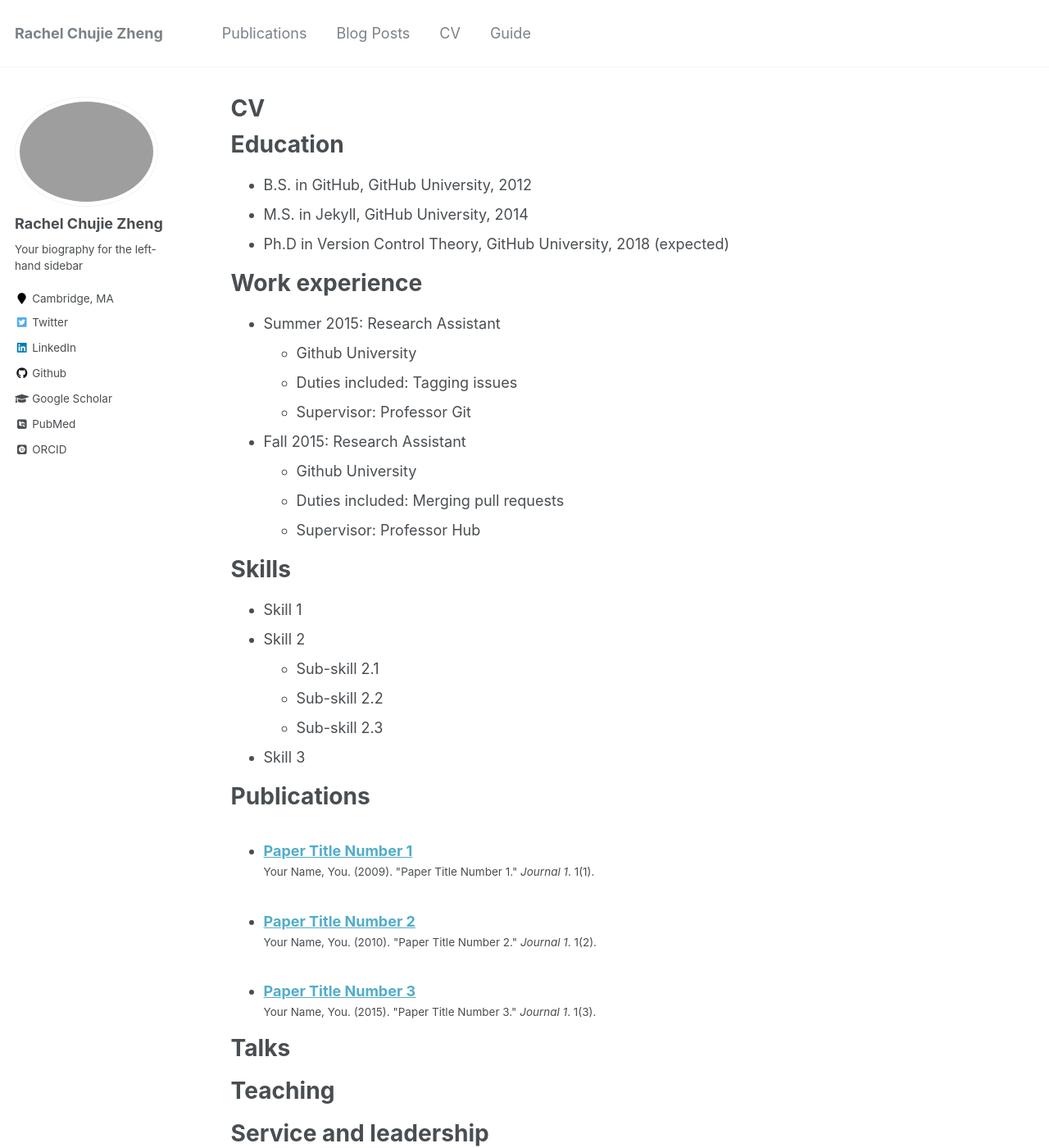
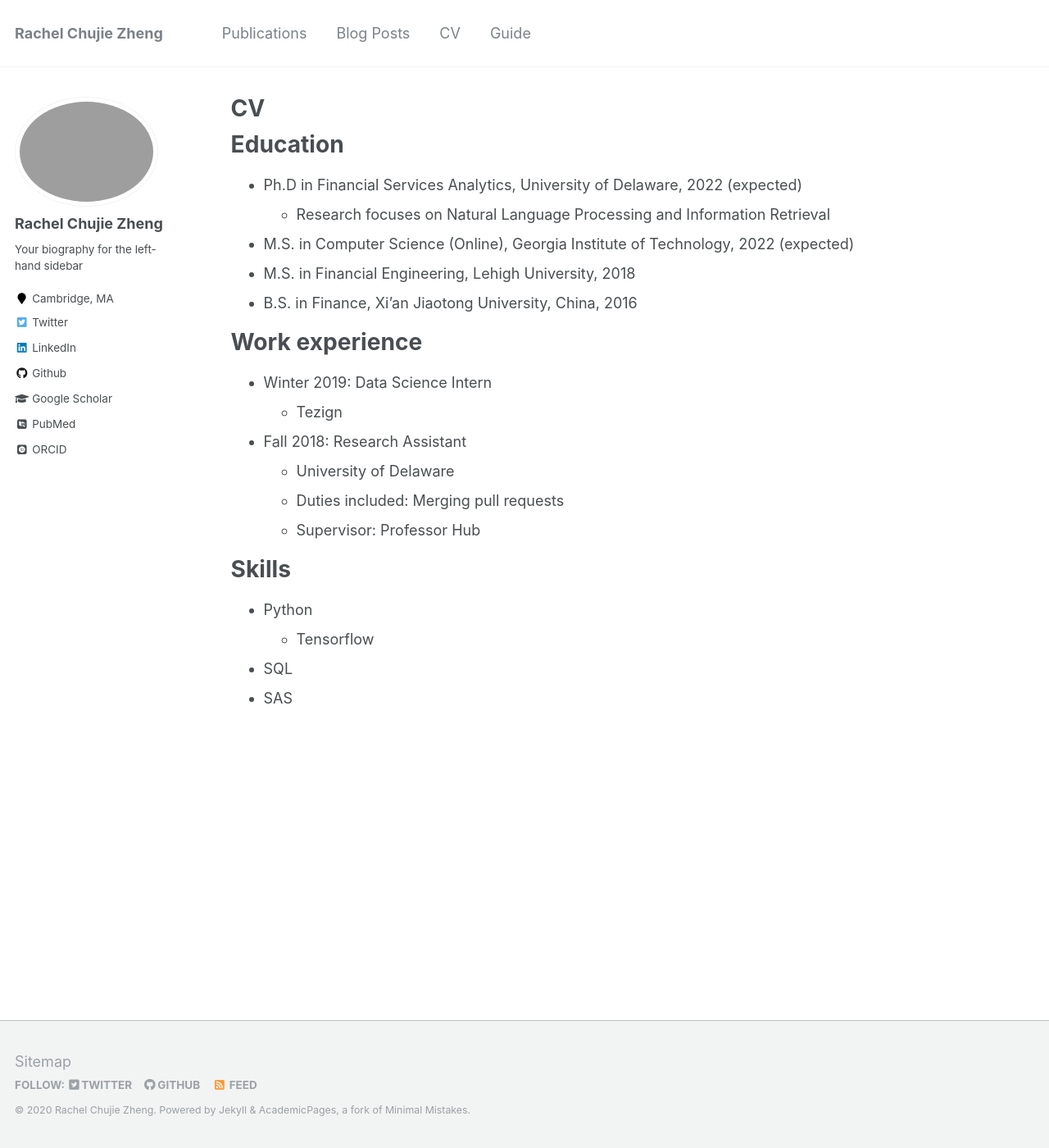
Before and after one commit to chz816/chz816.github.io, a Jekyll site: the page built from _pages/cv.md, in a window 1280 px wide and 1400 px high. Shown: the whole window at 82% size. Built offline with Jekyll 4.4.1, drawn with Linux system fonts in a browser that asks for light colours; some web fonts are replaced; some of the changed text lies outside the part shown.

Commit message:
first commit

```diff
--- a/_pages/cv.md
+++ b/_pages/cv.md
@@ -11,49 +11,25 @@ redirect_from:
 
 Education
 ======
-* B.S. in GitHub, GitHub University, 2012
-* M.S. in Jekyll, GitHub University, 2014
-* Ph.D in Version Control Theory, GitHub University, 2018 (expected)
+* Ph.D in Financial Services Analytics, University of Delaware, 2022 (expected)
+  * Research focuses on Natural Language Processing and Information Retrieval
+* M.S. in Computer Science (Online), Georgia Institute of Technology, 2022 (expected)
+* M.S. in Financial Engineering, Lehigh University, 2018
+* B.S. in Finance, Xi'an Jiaotong University, China, 2016
 
 Work experience
 ======
-* Summer 2015: Research Assistant
-  * Github University
-  * Duties included: Tagging issues
-  * Supervisor: Professor Git
+* Winter 2019: Data Science Intern
+  * Tezign
 
-* Fall 2015: Research Assistant
-  * Github University
+* Fall 2018: Research Assistant
+  * University of Delaware
   * Duties included: Merging pull requests
   * Supervisor: Professor Hub
 
 Skills
 ======
-* Skill 1
-* Skill 2
-  * Sub-skill 2.1
-  * Sub-skill 2.2
-  * Sub-skill 2.3
-* Skill 3
-
-Publications
-======
-  <ul>{% for post in site.publications %}
-    {% include archive-single-cv.html %}
-  {% endfor %}</ul>
-
-Talks
-======
-  <ul>{% for post in site.talks %}
-    {% include archive-single-talk-cv.html %}
-  {% endfor %}</ul>
-
-Teaching
-======
-  <ul>{% for post in site.teaching %}
-    {% include archive-single-cv.html %}
-  {% endfor %}</ul>
-
-Service and leadership
-======
-* Currently signed in to 43 different slack teams
+* Python
+  * Tensorflow
+* SQL
+* SAS
```
Also changed, not shown: _pages/about.md (+1 -1 lines).
